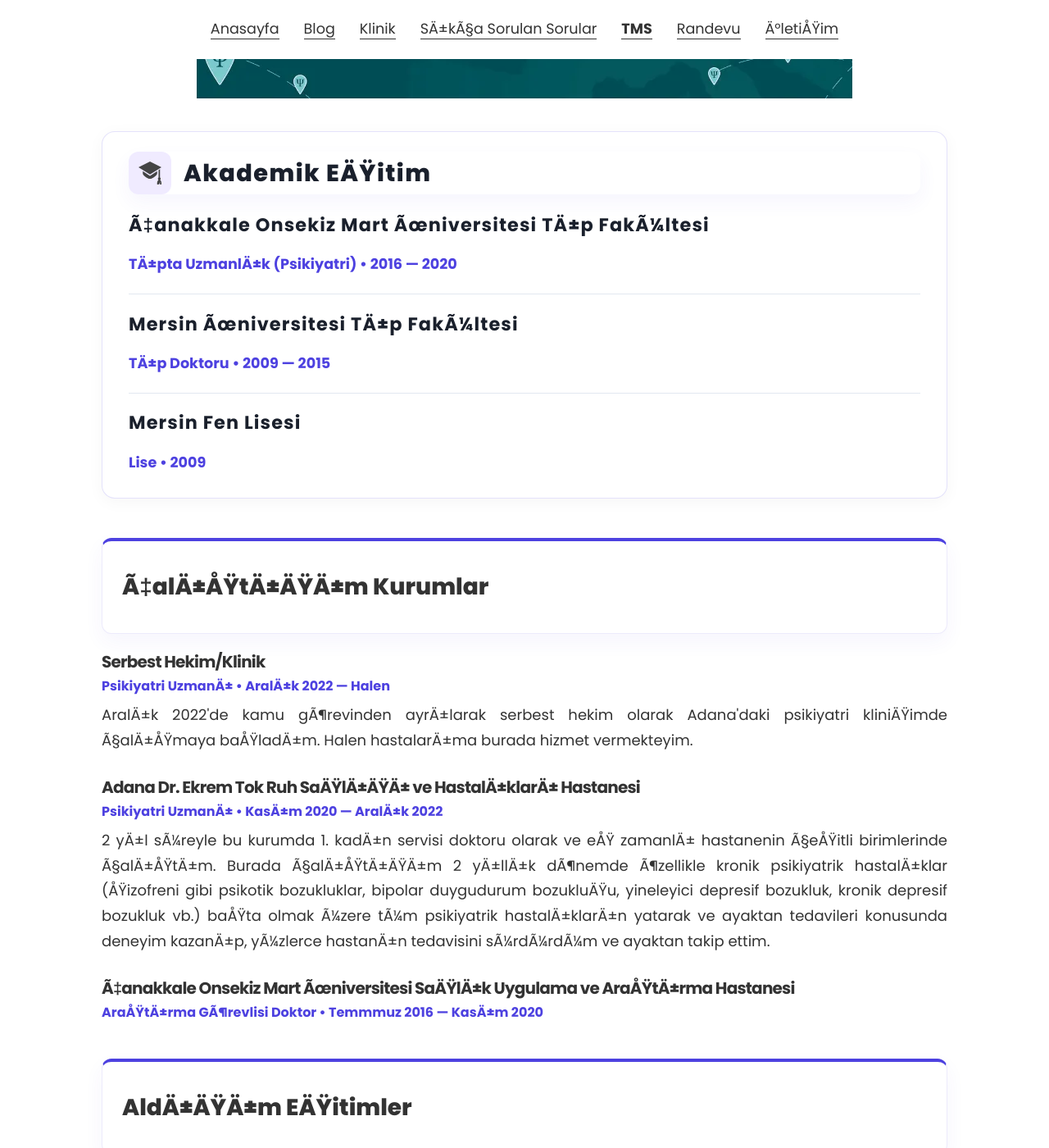
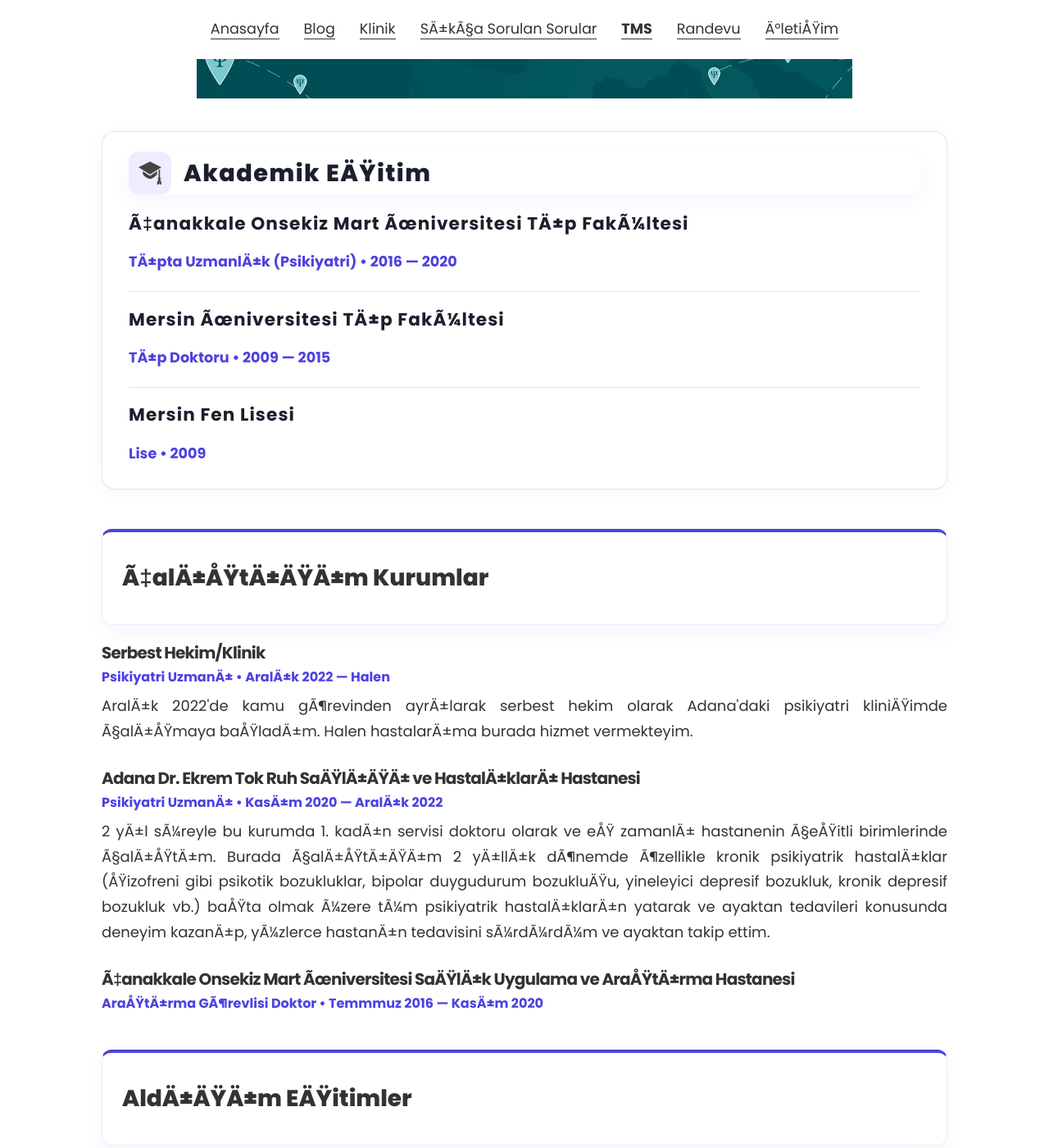
Before and after one commit to ibucgun/ibucgun.github.io, a Jekyll site: the page built from index.html, in a window 1280 px wide and 1400 px high, scrolled down 1768 px. Shown: the whole window at 82% size. Built offline with Jekyll 4.4.1, drawn with Linux system fonts in a browser that asks for light colours.

Commit message:
Update _resume.scss

```diff
--- a/_sass/_resume.scss
+++ b/_sass/_resume.scss
@@ -453,13 +453,14 @@
       margin-bottom: 0 !important;
     }
 
-    .resume-item-title {
-      @include sans_bold;
-      font-size: 1.4rem !important; // Okul isimleri büyüdü
-      color: #1a202c !important;
-      margin-bottom: 4px !important;
-      line-height: 1.2 !important;
-    }
+.resume-item-title {
+    @include sans_bold;
+    font-size: 1.35rem !important;
+    color: #1a202c !important;
+    margin-bottom: 0px !important; // Boşluğu tamamen kapattık
+    line-height: 1.1 !important;   // Satır yüksekliğini daralttık
+    text-align: left !important;
+  }
 
     .resume-item-details {
       @include sans_bold;
```
